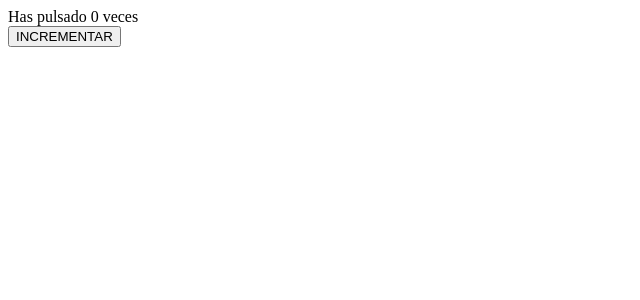
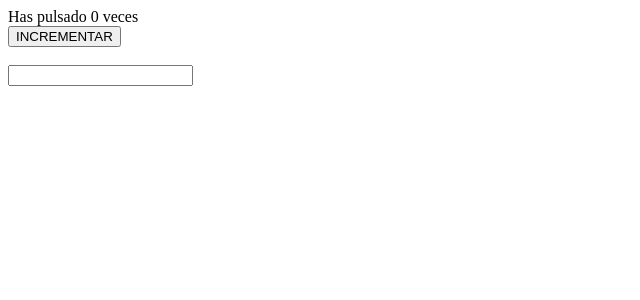
Before and after one commit to JoseManuelMunozManzano/aprender-react-100-ejercicios-practicos, a React (Vite) app in the folder 16-useEffect-problemas-tipicos/: page / in a window 1280 px wide. Shown: the top 300 px of the page, without its empty margins (0-640 px from the left). Built offline with nearby package versions, Linux system fonts and the light colour scheme.

Commit message:
16-Problema 1 - No usar dependencias - Ejemplo del problema

```diff
--- a/16-useEffect-problemas-tipicos/src/components/01-counter/Counter.tsx
+++ b/16-useEffect-problemas-tipicos/src/components/01-counter/Counter.tsx
@@ -2,6 +2,7 @@ import { useEffect, useState } from 'react';
 
 export const Counter = () => {
   const [number, setNumber] = useState(0);
+  const [name, setName] = useState('');
 
   useEffect(() => {
     console.count('useEffect ejecutándose!');
@@ -13,6 +14,9 @@ export const Counter = () => {
     //
     // Hay un problema aquí porque useEffect se ejecuta en cada renderizado, incluso
     // aunque lo que se actualiza no tenga nada que ver con number.
+    //
+    // Con el nuevo useState creado, name, aunque no tiene nada que ver con number,
+    // fuerza la renderización y la ejecución de este useEffect.
     document.title = `Has pulsado ${number} veces`;
   });
 
@@ -23,6 +27,9 @@ export const Counter = () => {
       <span>Has pulsado {number} veces</span>
       <br />
       <button onClick={() => setNumber((prev) => prev + 1)}>INCREMENTAR</button>
+      <br />
+      <br />
+      <input onChange={(e) => setName(e.target.value)} />
     </div>
   );
 };
```
